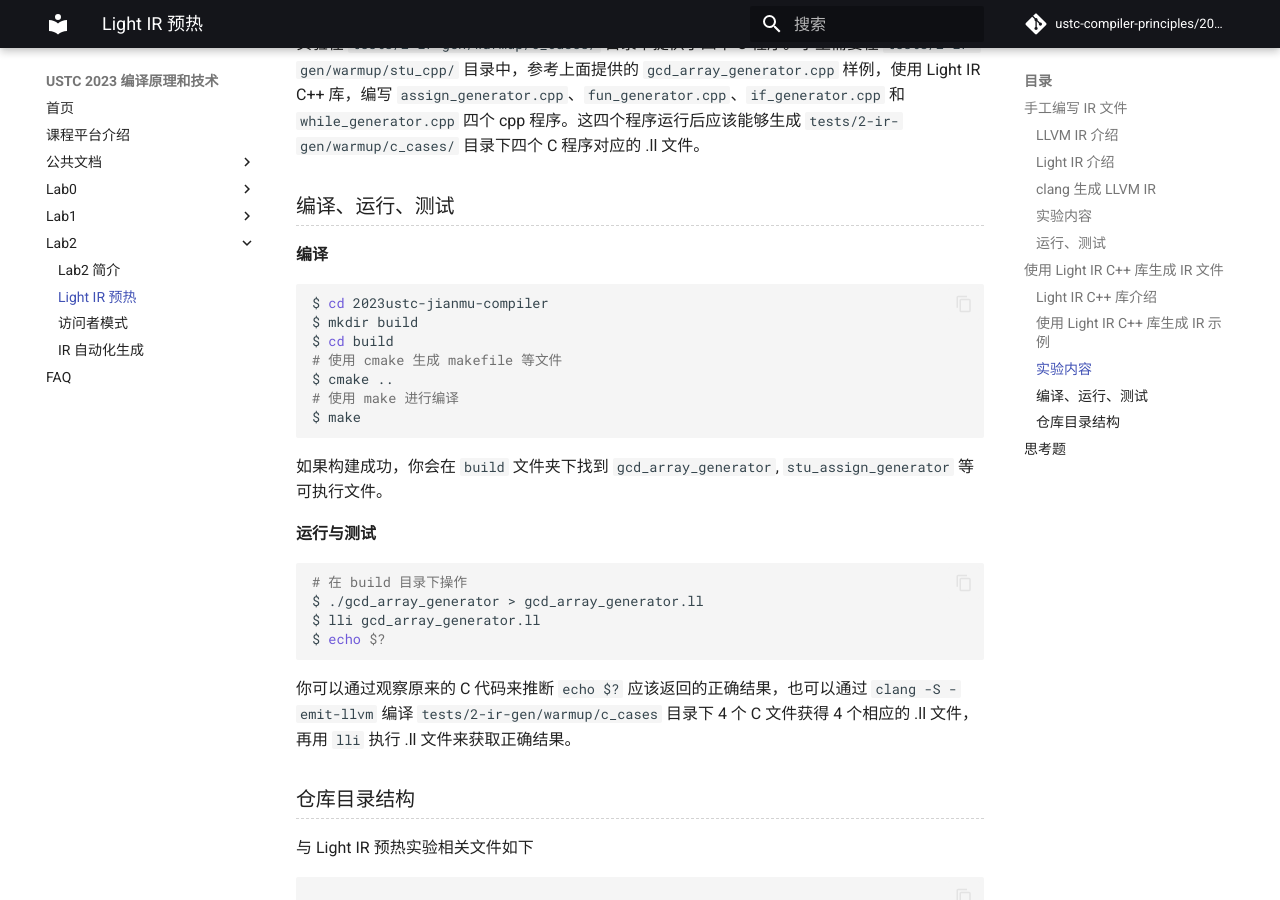
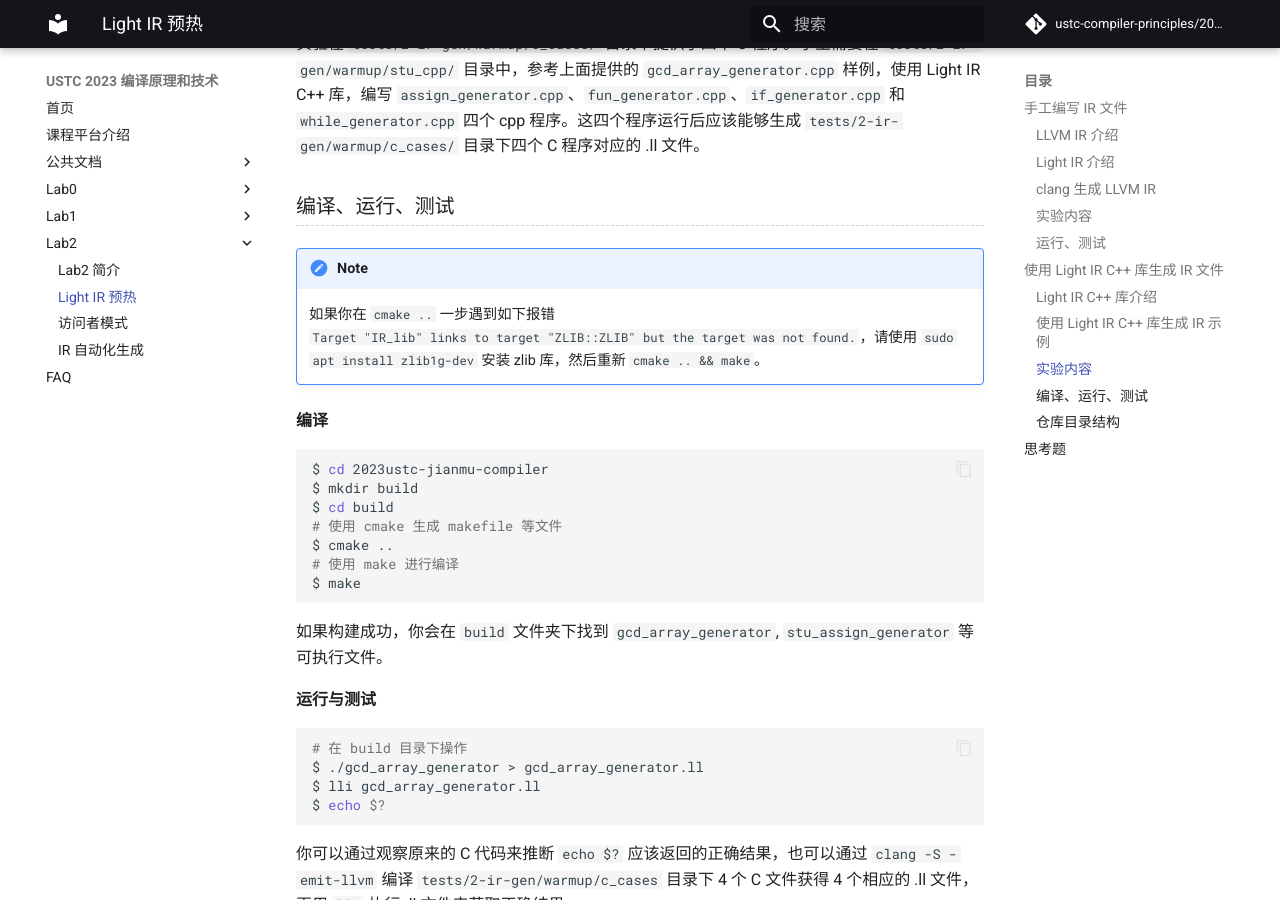
Before and after one commit to ustc-compiler-principles/2023, an MkDocs documentation site: the page built from docs/lab2/warmup.md, in a window 1280 px wide and 900 px high, scrolled down 1956 px. Built offline with MkDocs 1.6.1 and Material for MkDocs 9.7.7, drawn with Linux system fonts in a browser that asks for light colours; comment, search, counter and statistics services are not loaded.

Commit message:
update warmup

````diff
--- a/docs/lab2/warmup.md
+++ b/docs/lab2/warmup.md
@@ -67,6 +67,10 @@ Light IR IR C++ 库参考手册：[Light IR cpp APIs](../common/LightIR.md#c-api
 
 ### 编译、运行、测试
 
+!!! note
+
+    如果你在 `cmake ..` 一步遇到如下报错`Target "IR_lib" links to target "ZLIB::ZLIB" but the target was not found.`，请使用 `sudo apt install zlib1g-dev` 安装 zlib 库，然后重新 `cmake .. && make`。
+
 **编译**
 
 ```shell
````
